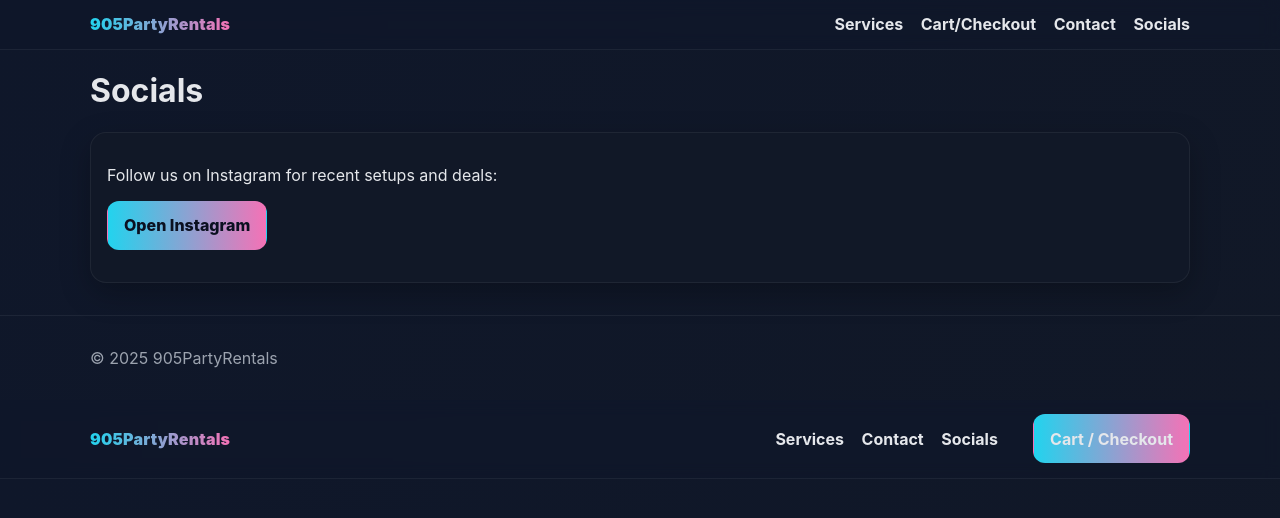
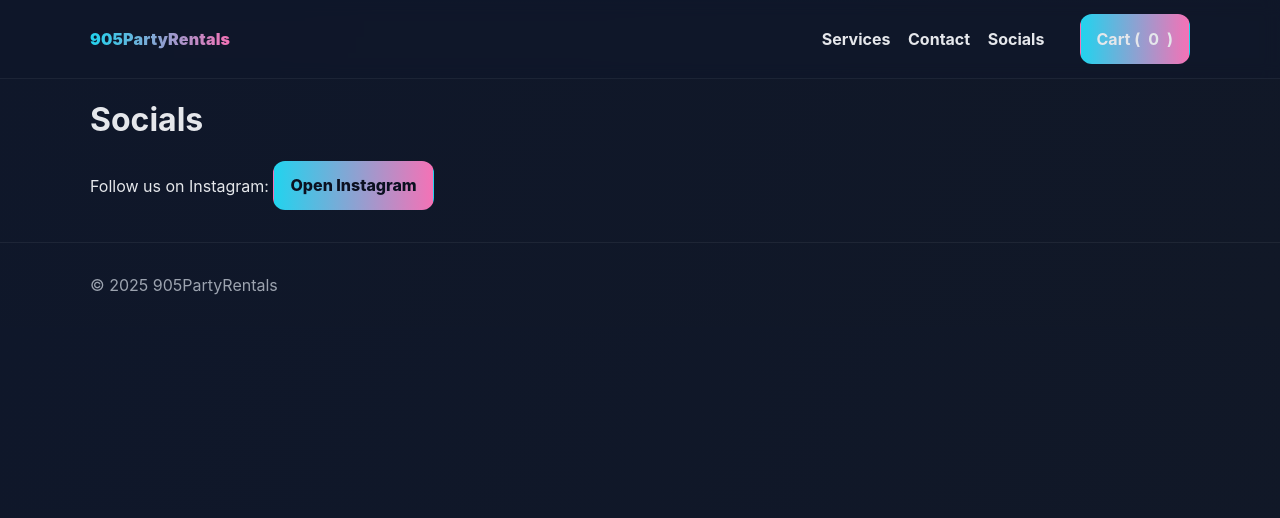
Before and after one commit to SaihajSaini/905PartyRentals-, a website: page public/socials.html in a window 1280 px wide. Drawn offline with Linux system fonts and the light colour scheme.

Commit message:
gave the cart button a counter

```diff
--- a/public/socials.html
+++ b/public/socials.html
@@ -1,8 +1,8 @@
 <!doctype html>
-<html lang ="en">
+<html lang="en">
 <head>
-        <meta charset=" utf-8" />
-        <meta name = "viewport" content="width=device-width, initial-scale=1" />
+  <meta charset="utf-8" />
+  <meta name="viewport" content="width=device-width, initial-scale=1" />
   <title>Socials — 905PartyRentals</title>
   <link rel="stylesheet" href="/styles.css" />
 </head>
@@ -12,39 +12,33 @@
     <a class="brand" href="/"><span>905PartyRentals</span></a>
     <nav class="menu">
       <a href="/services.html">Services</a>
-              <a href="/checkout.html">Cart/Checkout</a>
       <a href="/contact.html">Contact</a>
       <a href="/socials.html">Socials</a>
+      <span class="spacer"></span>
+      <a class="btn btn-primary cart-btn" href="/checkout.html">Cart (<span id="cartCount">0</span>)</a>
     </nav>
   </div>
 </header>
 
 <main class="container">
   <h1>Socials</h1>
-          <div class="card" style="padding:1rem">
-            <p>Follow us on Instagram for recent setups and deals:</p>
-            <p><a class="btn btn-primary" href="https://www.instagram.com/905partyrentals" target="_blank" rel="noopener">Open Instagram</a></p>
-          </div>
+  <p>Follow us on Instagram:
+    <a class="btn btn-primary" href="https://www.instagram.com/905partyrentals" target="_blank" rel="noopener">Open Instagram</a>
+  </p>
 </main>
 
 <footer><div class="container">© <span id="yr"></span> 905PartyRentals</div></footer>
-        <script>document.getElementById('yr').textContent=new Date().getFullYear()</script>
+
+<script>
+  document.getElementById('yr').textContent=new Date().getFullYear();
+  (function(){
+    const CART_KEY='905_cart'; const el=document.getElementById('cartCount');
+    function countItems(){try{const i=JSON.parse(localStorage.getItem(CART_KEY))||[];return i.reduce((n,x)=>n+(x.qty||1),0);}catch{return 0;}}
+    function render(){ if(el) el.textContent = countItems(); }
+    render(); window.addEventListener('focus',render);
+    document.addEventListener('visibilitychange',()=>{if(!document.hidden) render();});
+    window.addEventListener('cart:updated',render);
+  })();
+</script>
 </body>
 </html>
-        <header>
-            <div class="container nav">
-              <a class="brand" href="/"><span>905PartyRentals</span></a>
-
-              <nav class="menu">
-                <a href="/services.html">Services</a>
-                <a href="/contact.html">Contact</a>
-                <a href="/socials.html">Socials</a>
-
-                <!-- This spacer pushes the cart to the far right -->
-                <span class="spacer"></span>
-
-                <!-- Cart all the way at the end -->
-                <a class="btn btn-primary cart-btn" href="/checkout.html">Cart / Checkout</a>
-              </nav>
-            </div>
-          </header>
```
Also changed, not shown: public/services.html (+9 -1 lines). Lines whose indentation alone changed are shown as unchanged.
